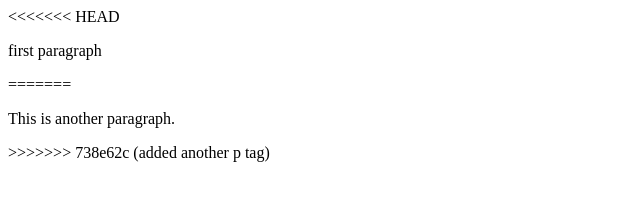
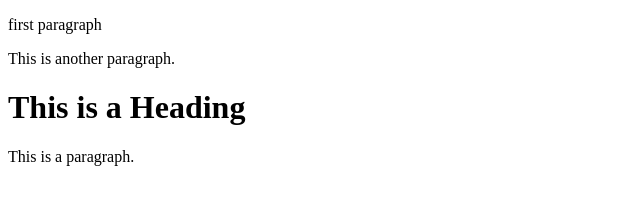
Before and after one commit to marinayeoryiou/learning-git, a plain HTML site: page index.html in a window 1280 px wide. Shown: the whole page, without its empty margins (0-640 px from the left). Drawn offline with Linux system fonts and the light colour scheme.

Commit message:
Update index.html

```diff
--- a/index.html
+++ b/index.html
@@ -4,10 +4,9 @@
 <title>Page Title</title>
 </head>
 <body>
-<<<<<<< HEAD
   <p>first paragraph</p>
-=======
   <p>This is another paragraph.</p>
->>>>>>> 738e62c (added another p tag)
+  <h1>This is a Heading</h1>
+  <p>This is a paragraph.</p>
 </body>
 </html>
```
